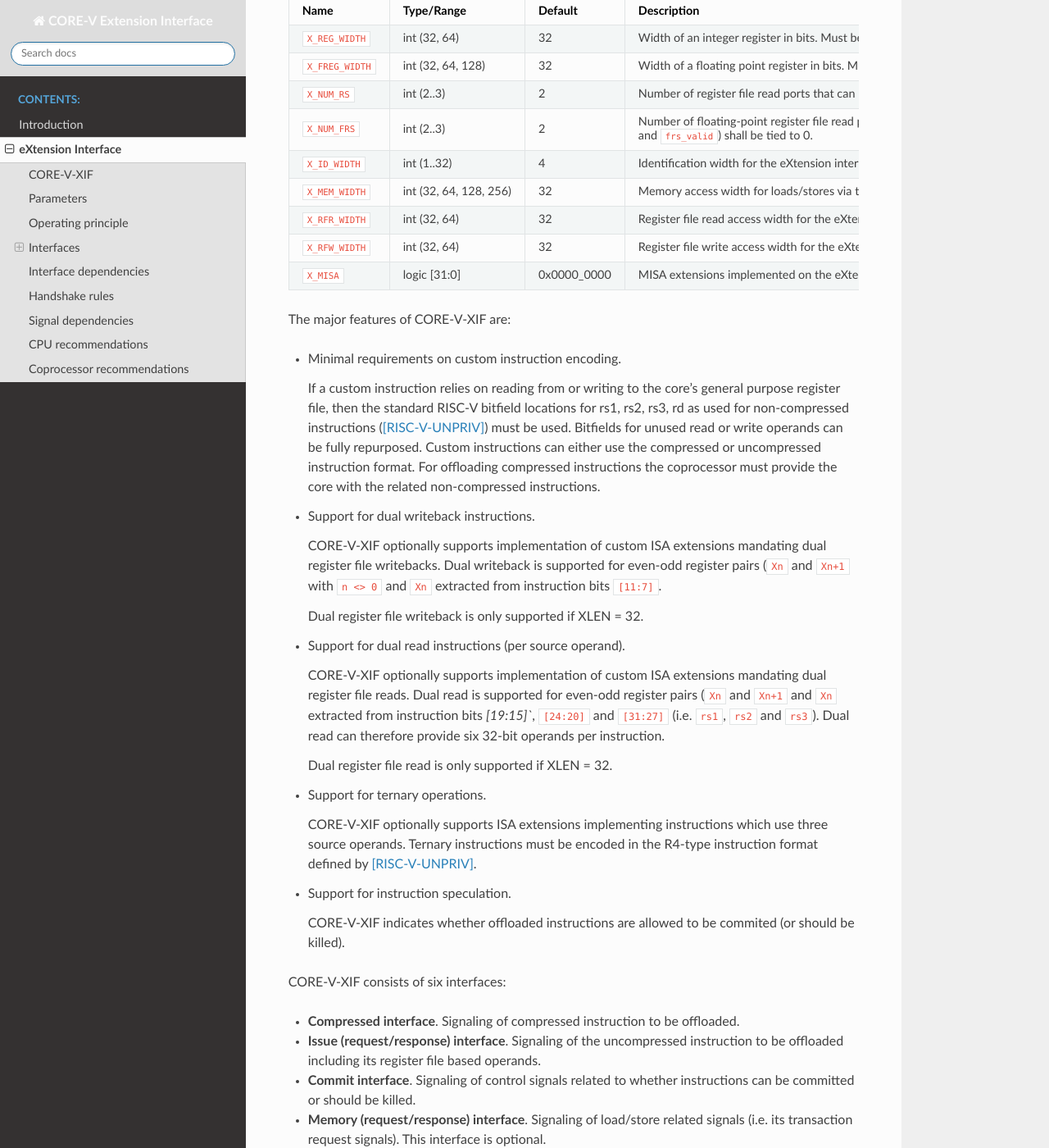
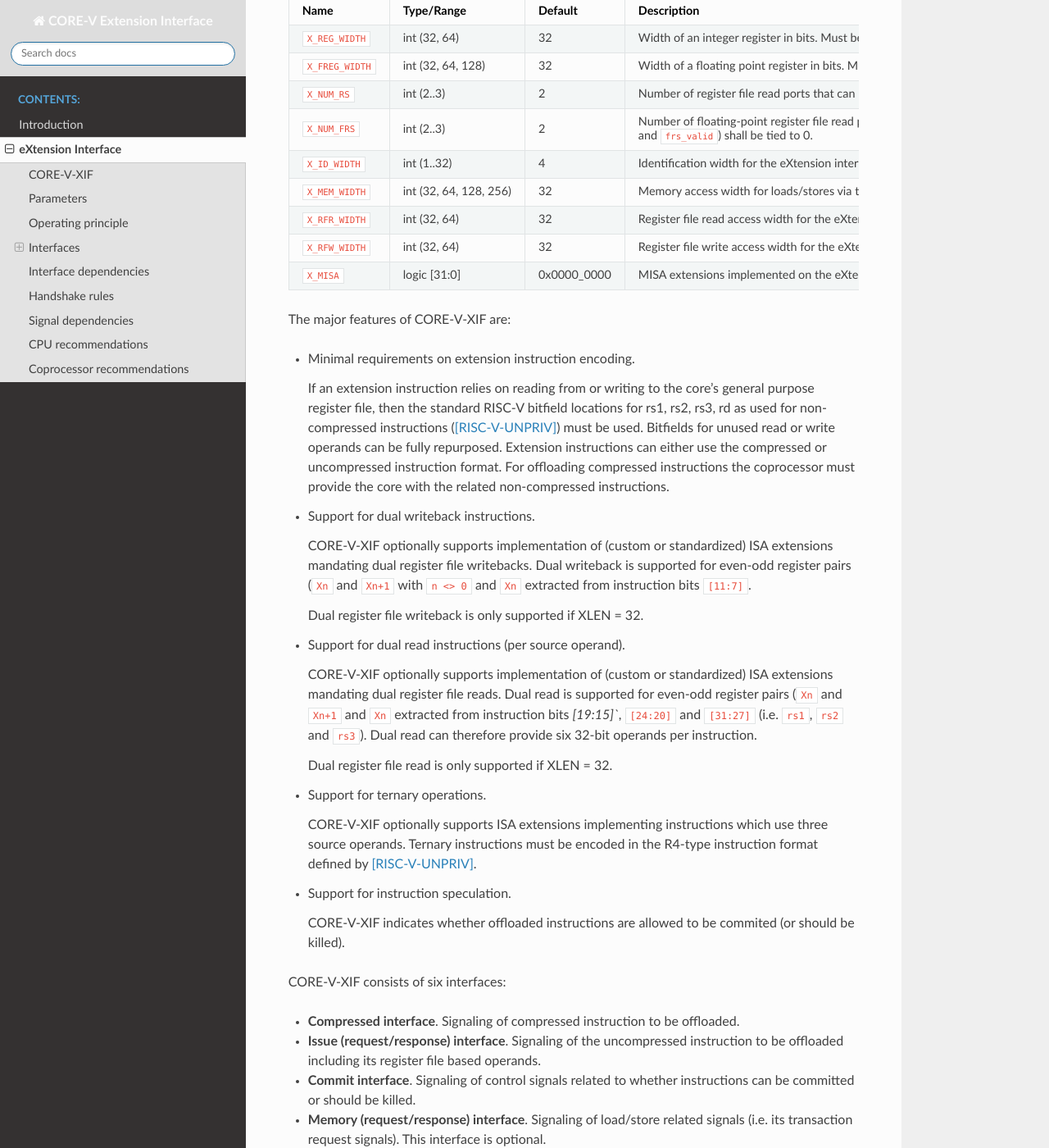
Before and after one commit to openhwgroup/core-v-xif, a Sphinx documentation site: the page built from docs/source/x_ext.rst, in a window 1280 px wide and 1400 px high, scrolled down 1245 px. Shown: the whole window at 82% size. Built offline with Sphinx 7.4.7 and the Read the Docs theme 2.0.0, drawn with Linux system fonts in a browser that asks for light colours; some of the changed text lies outside the part shown.

Commit message:
Clarified that extension interface can be used to add both custom and standardized instructions
Signed-off-by: Arjan Bink <Arjan.Bink@silabs.com>

```diff
--- a/docs/source/intro.rst
+++ b/docs/source/intro.rst
@@ -1,9 +1,9 @@
 Introduction
 =============
 
-The ``eXtension interface``, also called ``CORE-V-XIF`` is an interface aimed at extending a |processor| with custom instructions implemented in a |coprocessor|.
+The ``eXtension interface``, also called ``CORE-V-XIF``, is an interface aimed at extending a |processor| with (custom or standardized) instructions implemented in a |coprocessor|.
 
-It can be used to implement standard RISC-V extensions as for example B (Bitmanip), M (Integer Multiplication and Division), F (Single-Precision Floating Point) and D (Double-Precision Floating Point). It can also be used to implement custom extensions.
+It can be used to implement standard RISC-V extensions as for example B (Bit Manipulation), M (Integer Multiplication and Division), F (Single-Precision Floating Point) and D (Double-Precision Floating Point). It can also be used to implement custom extensions.
 
 The goal of ``CORE-V-XIF`` is to enable the design and verification of instruction extensions in a |coprocessor| in a standardized manner without the need to modify the |processor| itself.
 
--- a/docs/source/x_ext.rst
+++ b/docs/source/x_ext.rst
@@ -3,12 +3,12 @@
 eXtension Interface
 ===================
 
-The eXtension interface enables extending |processor| with custom instructions without the need to change the RTL
-of |processor| itself. Custom extensions can be provided in separate modules external to |processor| and are integrated
+The eXtension interface enables extending |processor| with (custom or standardized) instructions without the need to change the RTL
+of |processor| itself. Extensions can be provided in separate modules external to |processor| and are integrated
 at system level by connecting them to the eXtension interface.
 
 The eXtension interface provides low latency (tightly integrated) read and write access to the |processor| register file.
-All opcodes which are not used (i.e. considered to be invalid) by |processor| can be used for custom extensions. It is recommended
+All opcodes which are not used (i.e. considered to be invalid) by |processor| can be used for extensions. It is recommended
 however that custom instructions do not use opcodes that are reserved/used by RISC-V International.
 
 The eXtension interface enables extension of |processor| with:
@@ -56,33 +56,34 @@ Parameters
 | ``X_MEM_WIDTH``              | int (32, 64, 128, 256) | 32            | Memory access width for loads/stores via the eXtension interface.  |
 +------------------------------+------------------------+---------------+--------------------------------------------------------------------+
 | ``X_RFR_WIDTH``              | int (32, 64)           | 32            | Register file read access width for the eXtension interface.       |
+|                              |                        |               | Must be at least XLEN.                                             |
 +------------------------------+------------------------+---------------+--------------------------------------------------------------------+
 | ``X_RFW_WIDTH``              | int (32, 64)           | 32            | Register file write access width for the eXtension interface.      |
-|                              |                        |               | Must be at least FLEN.                                             |
+|                              |                        |               | Must be at least XLEN.                                             |
 +------------------------------+------------------------+---------------+--------------------------------------------------------------------+
 | ``X_MISA``                   | logic [31:0]           | 0x0000_0000   | MISA extensions implemented on the eXtension interface.            |
 +------------------------------+------------------------+---------------+--------------------------------------------------------------------+
 
 The major features of CORE-V-XIF are:
 
-* Minimal requirements on custom instruction encoding.
+* Minimal requirements on extension instruction encoding.
 
-  If a custom instruction relies on reading from or writing to the core's general purpose register file, then the standard
+  If an extension instruction relies on reading from or writing to the core's general purpose register file, then the standard
   RISC-V bitfield locations for rs1, rs2, rs3, rd as used for non-compressed instructions ([RISC-V-UNPRIV]_) must be used.
-  Bitfields for unused read or write operands can be fully repurposed. Custom instructions can either use the compressed
+  Bitfields for unused read or write operands can be fully repurposed. Extension instructions can either use the compressed
   or uncompressed instruction format. For offloading compressed instructions the |coprocessor| must provide the core with
   the related non-compressed instructions.
 
 * Support for dual writeback instructions.
 
-  CORE-V-XIF optionally supports implementation of custom ISA extensions mandating dual register file writebacks. Dual writeback
+  CORE-V-XIF optionally supports implementation of (custom or standardized) ISA extensions mandating dual register file writebacks. Dual writeback
   is supported for even-odd register pairs (``Xn`` and ``Xn+1`` with ``n <> 0`` and ``Xn`` extracted from instruction bits ``[11:7]``.
 
   Dual register file writeback is only supported if XLEN = 32.
 
 * Support for dual read instructions (per source operand).
 
-  CORE-V-XIF optionally supports implementation of custom ISA extensions mandating dual register file reads. Dual read
+  CORE-V-XIF optionally supports implementation of (custom or standardized) ISA extensions mandating dual register file reads. Dual read
   is supported for even-odd register pairs (``Xn`` and ``Xn+1`` and ``Xn`` extracted from instruction bits `[19:15]``,
   ``[24:20]`` and ``[31:27]`` (i.e. ``rs1``, ``rs2`` and ``rs3``). Dual read can therefore provide six 32-bit operands
   per instruction.
```
